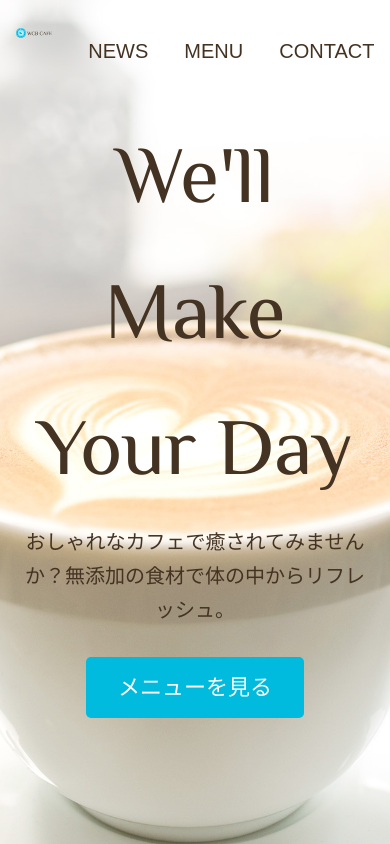
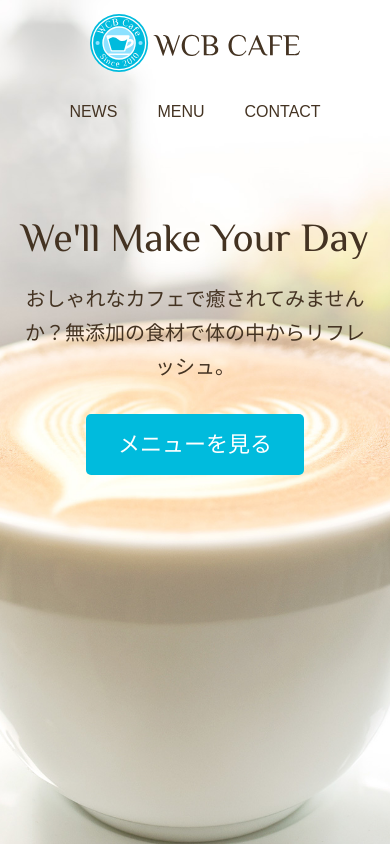
Before and after one commit to narumifumiya/WCBCafe, a plain HTML site: page index.html in a window 390 px wide. Drawn offline with Linux system fonts and the light colour scheme; some packages are replaced by stand-ins of ours.

Commit message:
index.html レスポンシブ化

```diff
--- a/css/style.css
+++ b/css/style.css
@@ -212,3 +212,31 @@ footer p {
   color: #fff;
   font-size: 0.875rem;
 }
+
+
+/* モバイル版 */
+@media (max-width: 600px) {
+  .page-title {
+    font-size: 2.5rem;
+  }
+
+  /* header */
+  .main-nav {
+    margin-top: 10px;
+    font-size: 1rem;
+  }
+
+  .main-nav li {
+    margin: 0 20px;
+  }
+
+  .page-header {
+    flex-direction: column;
+    align-items: center;
+  }
+
+  /* HOME */
+  .home-content {
+    margin-top: 20%;
+  }
+}
--- a/index.html
+++ b/index.html
@@ -4,6 +4,7 @@
     <meta charset="utf-8">
     <title>WCB Cafe</title>
     <meta name="description" content="ブレンドコーヒーとヘルシーなオーガニックフードを提供するカフェ">
+    <meta name="viewport" content="width=device-width, initial-scale=1">
     <!-- favicon -->
     <link rel="icon" type="image/png" href="images/favicon.png">
     <!-- css -->
```
Also changed, not shown: news.html (+1 -0 lines).
